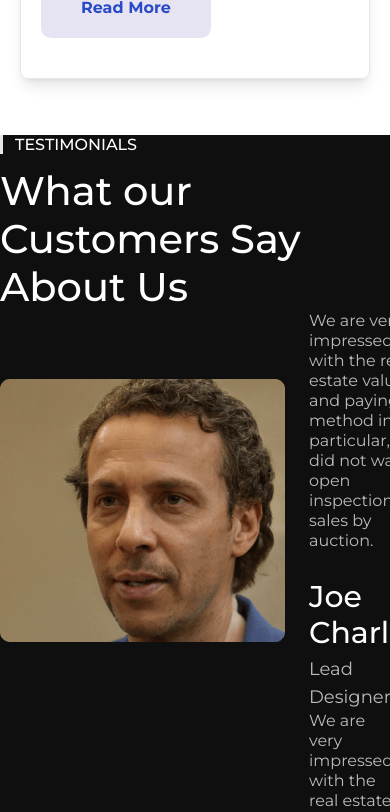
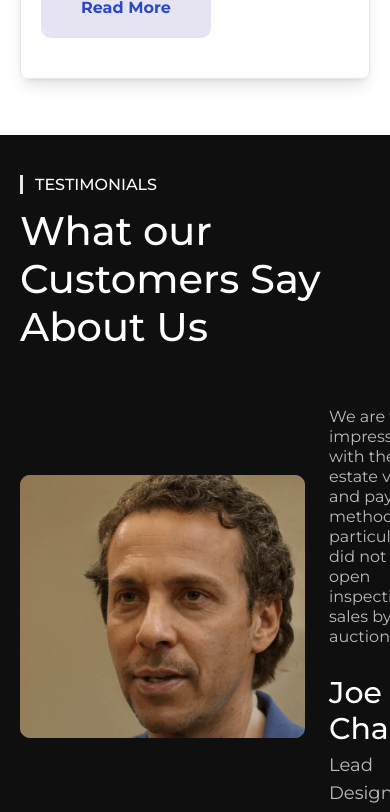
Before and after one commit to Odohofre/b-homes, a React (Vite) app: page / in a window 390 px wide. Shown: the part 2460-3272 px from the top of the page. Built offline with nearby package versions, Linux system fonts and the light colour scheme.

Commit message:
fix the padding on small screens

```diff
--- a/src/components/Testimonials.jsx
+++ b/src/components/Testimonials.jsx
@@ -5,7 +5,7 @@
   return (
     <div className="flex lg:max-w-xl items-center rounded-default">
       <img src={href} className="object-cover w- lg:h-auto" alt={name} />
-      <div className="pl-6">
+      <div className="px-6 lg:pl-6">
         <p className="text-dark-400">{content}</p>
         <h1 className="text-3xl font-medium mt-7">{name}</h1>
         <h2 className="text-lg mt-1 text-dark-400">{title}</h2>
@@ -16,14 +16,14 @@
 
 export default function Testimonials() {
   return (
-    <section className="flex flex-col justify-center bg-dark-800 text-white lg:space-y-14 lg:py-24 lg:px-32">
+    <section className="flex flex-col justify-center px-5 bg-dark-800 text-white py-10 space-y-14 lg:py-24 lg:px-32">
       <div className="space-y-3 font-medium">
         <span className="uppercase border-l-3 pl-3">Testimonials</span>
         <h1 className="text-[40px] leading-[48px] lg:max-w-md font-medium">
           What our Customers Say About Us
         </h1>
       </div>
-      <div className="flex flex-col lg:space-x-6 lg:flex-row">
+      <div className="flex flex-col space-y-8 lg:space-x-6 lg:flex-row">
         <Card
           name="Joe Charles"
           title="Lead Designer"
```
